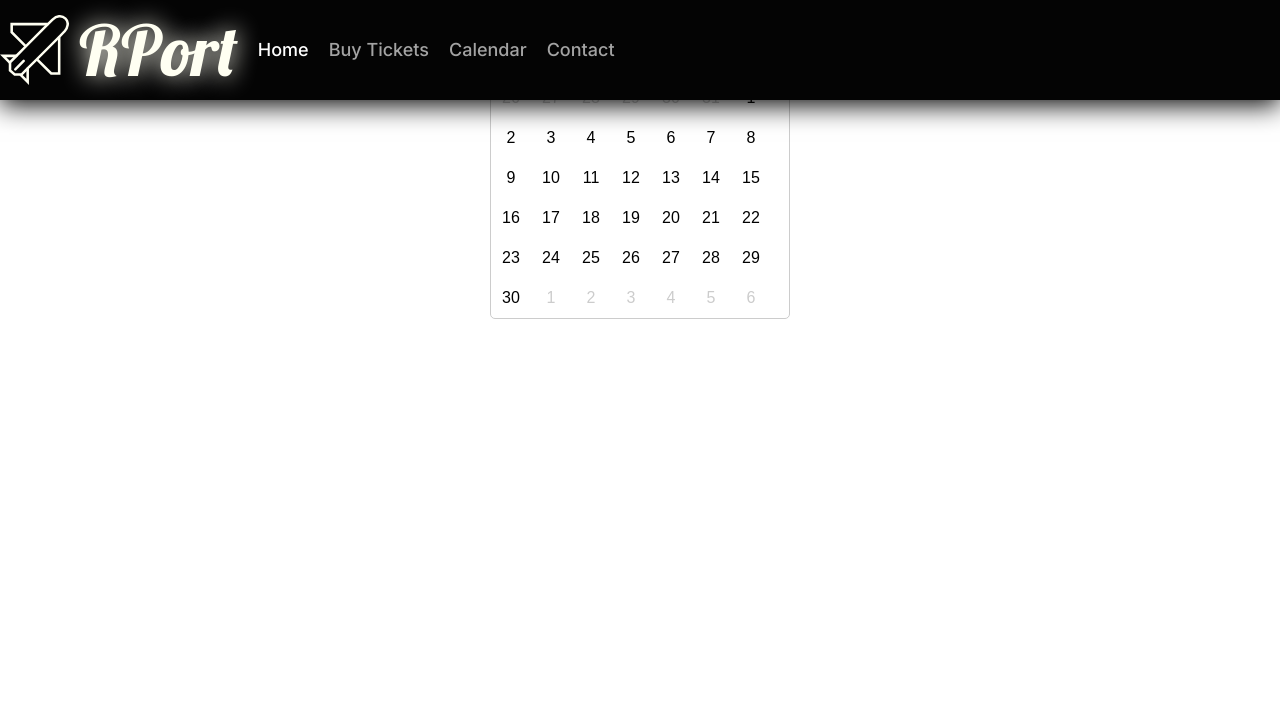
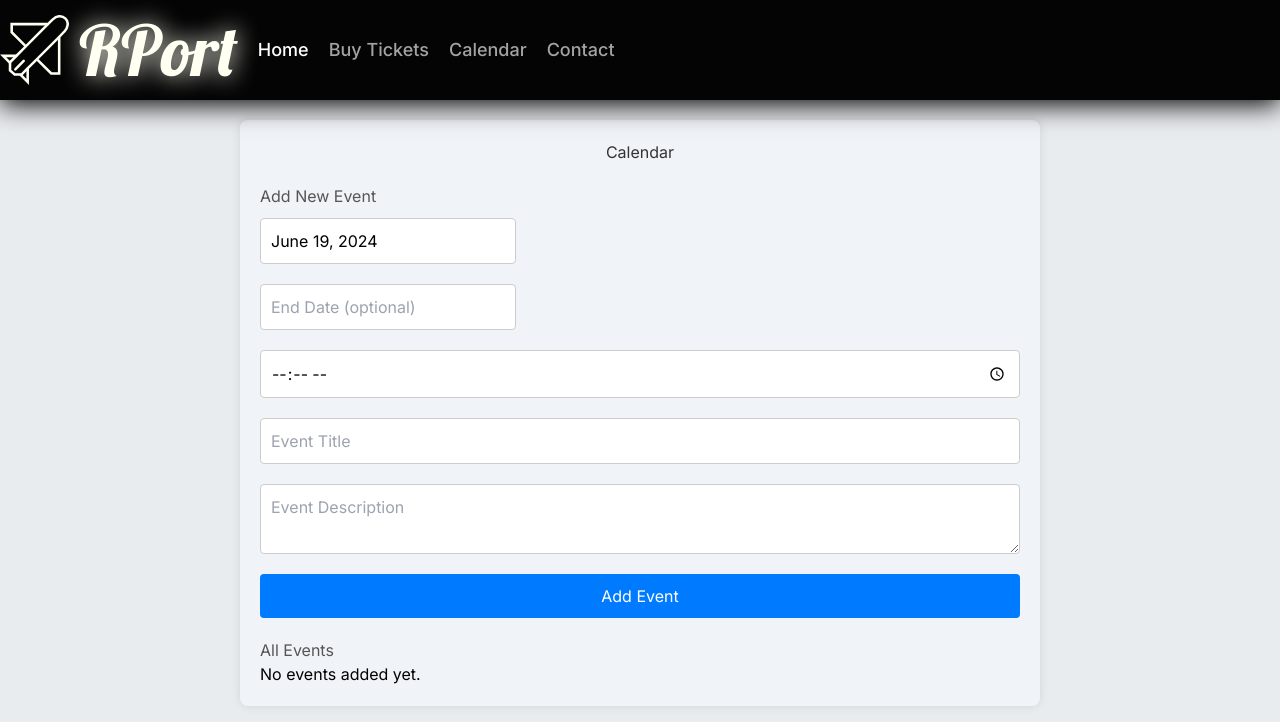
Before and after one commit to ErayKaan123/Business-Airport, a Next.js app: page /Calendar in a window 1280 px wide. Shown: the top 722 px of the page. Built offline with nearby package versions, Linux system fonts and the light colour scheme.

Commit message:
Calendar working

```diff
--- a/package.json
+++ b/package.json
@@ -9,11 +9,14 @@
     "lint": "next lint"
   },
   "dependencies": {
+    "kalend": "^0.17.6",
     "moment": "^2.30.1",
     "next": "14.2.4",
     "react": "^18",
+    "react-datepicker": "^7.1.0",
     "react-dom": "^18",
-    "react-router-dom": "^6.23.1"
+    "react-router-dom": "^6.23.1",
+    "styled-components": "^6.1.11"
   },
   "devDependencies": {
     "postcss": "^8",
--- a/src/app/Calendar/Calendar.css
+++ b/src/app/Calendar/Calendar.css
@@ -1,48 +1,42 @@
-/* src/Calendar.css */
-.calendar {
-    width: 300px;
-    margin: 0 auto;
+/* src/App.css */
+
+.App {
     font-family: Arial, sans-serif;
+    padding: 20px;
   }
 
-.month-display {
-    display: flex;
-    justify-content: space-between;
-    align-items: center;
+  h1 {
+    text-align: center;
   }
 
-.day-names,
-.week {
-    display: flex;
+  h2 {
+    margin-top: 20px;
   }
 
-.day-name,
-.day {
-    width: 40px;
-    height: 40px;
-    display: flex;
-    justify-content: center;
-    align-items: center;
-}
-
-.faded {
-    color: #ccc;
+  input, textarea {
+    display: block;
+    margin: 10px 0;
   }
 
   button {
-    background: none;
-    border: none;
-    cursor: pointer;
-    font-size: 18px;
+    display: block;
+    margin-top: 10px;
+    padding: 10px 20px;
   }
 
-header {
-    text-align: center;
-    margin-bottom: 10px;
+  ul {
+    list-style-type: none;
+    padding: 0;
   }
 
-.calendar-body {
-    border: 1px solid #ccc;
-    border-radius: 5px;
-    overflow: hidden;
+  li {
+    background-color: #f9f9f9;
+    border: 1px solid #ddd;
+    margin-bottom: 10px;
+    padding: 10px;
   }
+
+  strong {
+    display: block;
+    margin-bottom: 5px;
+  }
--- /dev/null
+++ b/src/app/Calendar/components/calendar.js
@@ -0,0 +1,187 @@
+// src/Calendar.js
+
+import React, { useState } from 'react';
+import DatePicker from 'react-datepicker';
+import 'react-datepicker/dist/react-datepicker.css';
+import moment from 'moment';
+import styled from 'styled-components';
+
+const CalendarContainer = styled.div`
+  width: 100%;
+  max-width: 800px;
+  margin: 20px auto 0;
+  padding: 20px;
+  background: #f0f4f8;
+  border-radius: 8px;
+  box-shadow: 0 0 10px rgba(0, 0, 0, 0.1);
+`;
+
+const Title = styled.h1`
+  text-align: center;
+  color: #333;
+`;
+
+const SectionTitle = styled.h2`
+  margin-top: 20px;
+  color: #555;
+`;
+
+const Form = styled.div`
+  display: flex;
+  flex-direction: column;
+`;
+
+const Input = styled.input`
+  padding: 10px;
+  margin: 10px 0;
+  border: 1px solid #ccc;
+  border-radius: 4px;
+`;
+
+const TextArea = styled.textarea`
+  padding: 10px;
+  margin: 10px 0;
+  border: 1px solid #ccc;
+  border-radius: 4px;
+`;
+
+const Button = styled.button`
+  padding: 10px 20px;
+  margin-top: 10px;
+  background: #007bff;
+  color: white;
+  border: none;
+  border-radius: 4px;
+  cursor: pointer;
+
+  &:hover {
+    background: #0056b3;
+  }
+`;
+
+const EventsList = styled.ul`
+  list-style-type: none;
+  padding: 0;
+`;
+
+const EventItem = styled.li`
+  background-color: #fff;
+  border: 1px solid #ddd;
+  margin-bottom: 10px;
+  padding: 10px;
+  border-radius: 4px;
+  box-shadow: 0 0 5px rgba(0, 0, 0, 0.1);
+`;
+
+const EventTitle = styled.strong`
+  display: block;
+  margin-bottom: 5px;
+  color: #333;
+`;
+
+const EventDescription = styled.p`
+  margin: 0;
+  color: #666;
+`;
+
+const Calendar = () => {
+  const [events, setEvents] = useState([]);
+  const [newEvent, setNewEvent] = useState({
+    date: new Date(),
+    endDate: null,
+    time: '',
+    title: '',
+    description: ''
+  });
+
+  const handleInputChange = (e) => {
+    const { name, value } = e.target;
+    setNewEvent({ ...newEvent, [name]: value });
+  };
+
+  const handleDateChange = (date) => {
+    setNewEvent({ ...newEvent, date });
+  };
+
+  const handleEndDateChange = (date) => {
+    setNewEvent({ ...newEvent, endDate: date });
+  };
+
+  const addEvent = () => {
+    setEvents([...events, newEvent]);
+    setNewEvent({ date: new Date(), endDate: null, time: '', title: '', description: '' });
+  };
+
+  const sortedEvents = events.slice().sort((a, b) => {
+    const dateTimeA = new Date(`${moment(a.date).format('YYYY-MM-DD')}T${a.time}`);
+    const dateTimeB = new Date(`${moment(b.date).format('YYYY-MM-DD')}T${b.time}`);
+    return dateTimeA - dateTimeB;
+  });
+
+  return (
+    <CalendarContainer>
+      <Title>Calendar</Title>
+      <div>
+        <SectionTitle>Add New Event</SectionTitle>
+        <Form>
+          <DatePicker
+            selected={newEvent.date}
+            onChange={handleDateChange}
+            dateFormat="MMMM d, yyyy"
+            customInput={<Input />}
+          />
+          <DatePicker
+            selected={newEvent.endDate}
+            onChange={handleEndDateChange}
+            dateFormat="MMMM d, yyyy"
+            placeholderText="End Date (optional)"
+            customInput={<Input />}
+          />
+          <Input
+            type="time"
+            name="time"
+            value={newEvent.time}
+            onChange={handleInputChange}
+          />
+          <Input
+            type="text"
+            name="title"
+            placeholder="Event Title"
+            value={newEvent.title}
+            onChange={handleInputChange}
+          />
+          <TextArea
+            name="description"
+            placeholder="Event Description"
+            value={newEvent.description}
+            onChange={handleInputChange}
+          />
+          <Button onClick={addEvent}>Add Event</Button>
+        </Form>
+      </div>
+      <div>
+        <SectionTitle>All Events</SectionTitle>
+        {events.length === 0 ? (
+          <p>No events added yet.</p>
+        ) : (
+          <EventsList>
+            {sortedEvents.map((event, index) => (
+              <EventItem key={index}>
+                <EventTitle>{event.title}</EventTitle>
+                <div>
+                  {moment(event.date).format('MMMM D, YYYY')} at {event.time}
+                  {event.endDate && (
+                    <span> to {moment(event.endDate).format('MMMM D, YYYY')}</span>
+                  )}
+                </div>
+                <EventDescription>{event.description}</EventDescription>
+              </EventItem>
+            ))}
+          </EventsList>
+        )}
+      </div>
+    </CalendarContainer>
+  );
+};
+
+export default Calendar;
--- a/src/app/Calendar/page.js
+++ b/src/app/Calendar/page.js
@@ -1,62 +1,29 @@
-// src/Calendar.js
+// src/App.js
 'use client';
-import React, { useState } from 'react';
-import moment from 'moment';
-import './Calendar.css';
 
-const Calendar = () => {
-    const [date, setDate] = useState(moment());
+import React from 'react';
+import Calendar from './components/calendar';
+import styled from 'styled-components';
 
-    const startDay = date.clone().startOf('month').startOf('week');
-    const endDay = date.clone().endOf('month').endOf('week');
+const AppContainer = styled.div`
+  display: flex;
+  align-items: flex-start;
+  justify-content: center;
+  width: 100vw;
+  height: calc(100vh - 100px);
+  overflow: visible;
+  margin: 0;
+  padding: 0;
+  box-sizing: border-box;
+  background-color: #e9ecef;
+`;
 
-    const generateCalendar = () => {
-        const calendar = [];
-        let day = startDay.clone().subtract(1, 'day');
-        while (day.isBefore(endDay, 'day')) {
-            calendar.push(
-                Array(7)
-                    .fill(0)
-                    .map(() => day.add(1, 'day').clone())
-            );
-        }
-        return calendar;
-    };
+function App() {
+  return (
+    <AppContainer>
+      <Calendar />
+    </AppContainer>
+  );
+}
 
-    const isSameMonth = (day) => day.isSame(date, 'month');
-
-    const prevMonth = () => setDate(date.clone().subtract(1, 'month'));
-    const nextMonth = () => setDate(date.clone().add(1, 'month'));
-
-    const calendar = generateCalendar();
-
-    return (
-        <div className="calendar">
-            <header>
-                <div className="month-display">
-                    <button onClick={prevMonth}>{'<'}</button>
-                    <span>{date.format('MMMM YYYY')}</span>
-                    <button onClick={nextMonth}>{'>'}</button>
-                </div>
-                <div className="day-names">
-                    {['Sun', 'Mon', 'Tue', 'Wed', 'Thu', 'Fri', 'Sat'].map((d) => (
-                        <div key={d} className="day-name">{d}</div>
-                    ))}
-                </div>
-            </header>
-            <div className="calendar-body">
-                {calendar.map((week, idx) => (
-                    <div key={idx} className="week">
-                        {week.map((day) => (
-                            <div key={day.format('D')} className={`day ${isSameMonth(day) ? '' : 'faded'}`}>
-                                {day.format('D')}
-                            </div>
-                        ))}
-                    </div>
-                ))}
-            </div>
-        </div>
-    );
-};
-
-export default Calendar;
+export default App;
--- a/src/app/layout.js
+++ b/src/app/layout.js
@@ -14,7 +14,7 @@ export const metadata = {
 export default function RootLayout({ children }) {
   return (
     <html lang="en">
-      <body className={inter.className}><Navigation/>{children}</body>
+      <body className={inter.className}><Navigation/><div style={{position:"absolute", top:"100px", maxWidth: "100%", overflowX:"hidden"}}>{children}</div></body>
     </html>
   );
 }
```
Also changed, not shown: 1 other file (tests, documents, lock files or other folders). Lines whose indentation alone changed are shown as unchanged.
